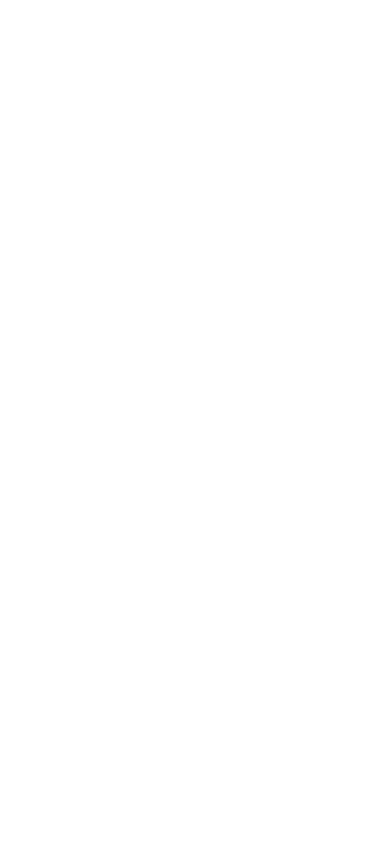
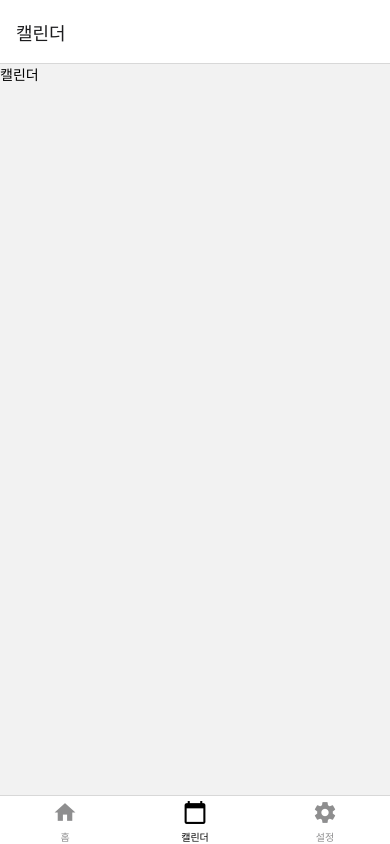
Before and after one commit to SeongBinBin/TravelMaker, a React Native app: screen /Calendar in a window 390 px wide. Built offline with nearby package versions, Linux system fonts and the light colour scheme.

Commit message:
Docs: 초기 설정 코드 추가
초기 설정을 위한 네비게이터 추가, 색상표 추가

```diff
--- a/App.js
+++ b/App.js
@@ -1,9 +1,36 @@
 import React from "react";
+import { NavigationContainer } from '@react-navigation/native'
+import { createBottomTabNavigator } from '@react-navigation/bottom-tabs'
+import Icon from 'react-native-vector-icons/MaterialIcons'
+
+import MainPage from "./src/Pages/MainPage";
+import CalendarPage from "./src/Pages/CalendarPage";
+import SettingPage from "./src/Pages/SettingPage";
+import Colors from "./src/Styles/Colors";
+
+const Tab = createBottomTabNavigator()
 
 function App(){
   return(
-    <>
-    </>
+    <NavigationContainer>
+      <Tab.Navigator
+        initialRouteName = "Home"
+        screenOptions={{tabBarActiveTintColor: Colors.black}}
+      >
+        <Tab.Screen name="Home" component={MainPage} options={{
+          title: '홈',
+          tabBarIcon: ({color, size}) => <Icon name="home" color={color} size={size}/>
+        }}/>
+        <Tab.Screen name="Calendar" component={CalendarPage} options={{
+          title: '캘린더',
+          tabBarIcon: ({color, size}) => <Icon name="calendar-today" color={color} size={size}/>
+        }}/>
+        <Tab.Screen name="Setting" component={SettingPage} options={{
+          title: '설정',
+          tabBarIcon: ({color, size}) => <Icon name="settings" color={color} size={size}/>
+        }}/>
+      </Tab.Navigator>
+    </NavigationContainer>
   )
 }
 export default App
--- /dev/null
+++ b/src/Pages/CalendarPage.js
@@ -0,0 +1,20 @@
+import React from 'react'
+import { SafeAreaView, View, Text, StyleSheet, StatusBar } from 'react-native'
+
+function CalendarPage(){
+  return (
+    <SafeAreaView style={styles.block}>
+      <StatusBar backgroundColor="#a8c8ffff"></StatusBar>
+      <View>
+        <Text>캘린더</Text>
+      </View>
+    </SafeAreaView>
+  )
+}
+
+const styles = StyleSheet.create({
+  block: {
+    flex: 1
+  }
+})
+export default CalendarPage
--- /dev/null
+++ b/src/Pages/MainPage.js
@@ -0,0 +1,20 @@
+import React from 'react'
+import { SafeAreaView, View, Text, StyleSheet, StatusBar } from 'react-native'
+
+function MainPage(){
+  return (
+    <SafeAreaView style={styles.block}>
+      <StatusBar backgroundColor="#a8c8ffff"></StatusBar>
+      <View>
+        <Text>메인</Text>
+      </View>
+    </SafeAreaView>
+  )
+}
+
+const styles = StyleSheet.create({
+  block: {
+    flex: 1
+  }
+})
+export default MainPage
--- /dev/null
+++ b/src/Pages/SettingPage.js
@@ -0,0 +1,20 @@
+import React from 'react'
+import { SafeAreaView, View, Text, StyleSheet, StatusBar } from 'react-native'
+
+function SettingPage(){
+  return (
+    <SafeAreaView style={styles.block}>
+      <StatusBar backgroundColor="#a8c8ffff"></StatusBar>
+      <View>
+        <Text>세팅</Text>
+      </View>
+    </SafeAreaView>
+  )
+}
+
+const styles = StyleSheet.create({
+  block: {
+    flex: 1
+  }
+})
+export default SettingPage
--- a/src/Styles/Colors.js
+++ b/src/Styles/Colors.js
@@ -1,6 +1,17 @@
 const Colors = {
-    white: '#ffffff',
+    white: '#FFFFFF',
+    black: '#000000',
     blue: '#0096FF',
     skyblue: '#89CEEB',
+    gray: '#989898',
+    lightgray: '#EFEFEF',
+    darkgray: '#A9A9A9',
+    red: '#D84339',
+    brown: '#885A3A',
+    yellow: '#FEBE2E',
+    green: '#34C85A',
+    pink: '#FFC0CB',
+    orange: '#FFA500',
+
 }
 export default Colors
```
Also changed, not shown: src/Components/Components.js (added), 3 other files (tests, documents, lock files or other folders).
